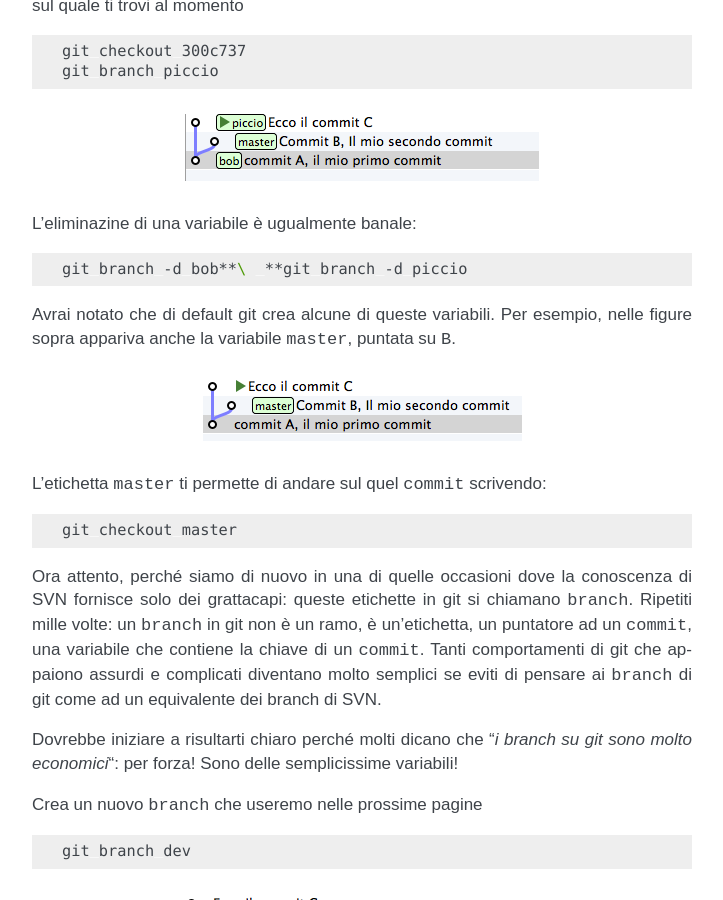
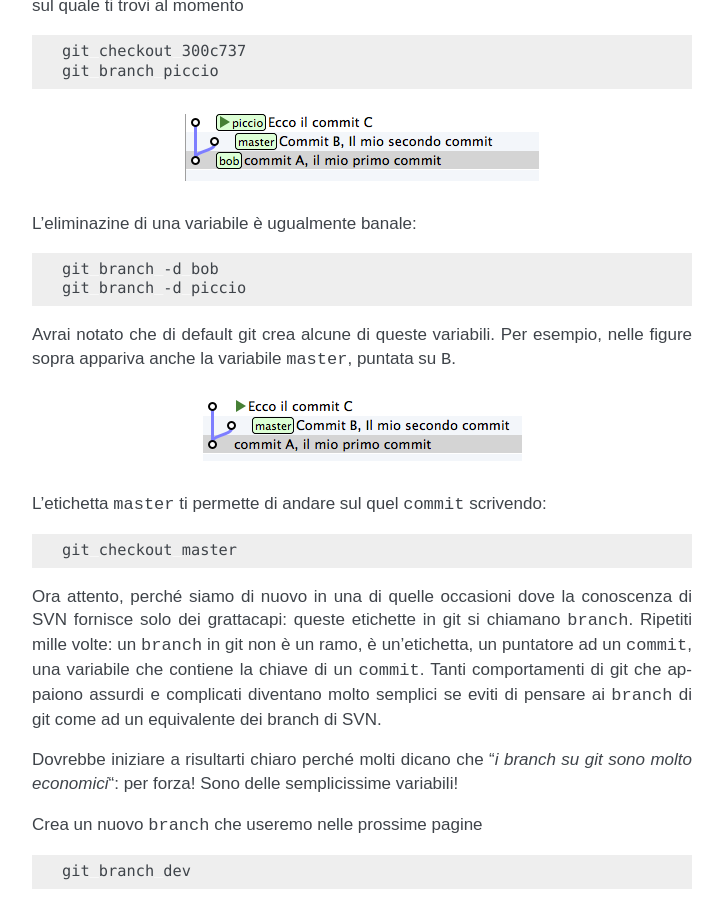
Before and after one commit to arialdomartini/get-git, a Sphinx documentation site: the page built from docs/obiettivo_3.rst, in a window 1280 px wide and 900 px high, scrolled down 847 px. Shown: the whole window, without its empty margins (388-1111 px from the left). Built offline with Sphinx 7.4.7, drawn with Linux system fonts in a browser that asks for light colours.

Commit message:
Altro codice scritto erroneamente su una sola riga

```diff
--- a/docs/obiettivo_3.rst
+++ b/docs/obiettivo_3.rst
@@ -51,7 +51,8 @@ L'eliminazine di una variabile è ugualmente banale:
 
 .. code-block:: bash
 
-    git branch -d bob**\  **git branch -d piccio
+    git branch -d bob
+    git branch -d piccio
 
 Avrai notato che di default git crea alcune di queste variabili. Per
 esempio, nelle figure sopra appariva anche la variabile ``master``,
```
